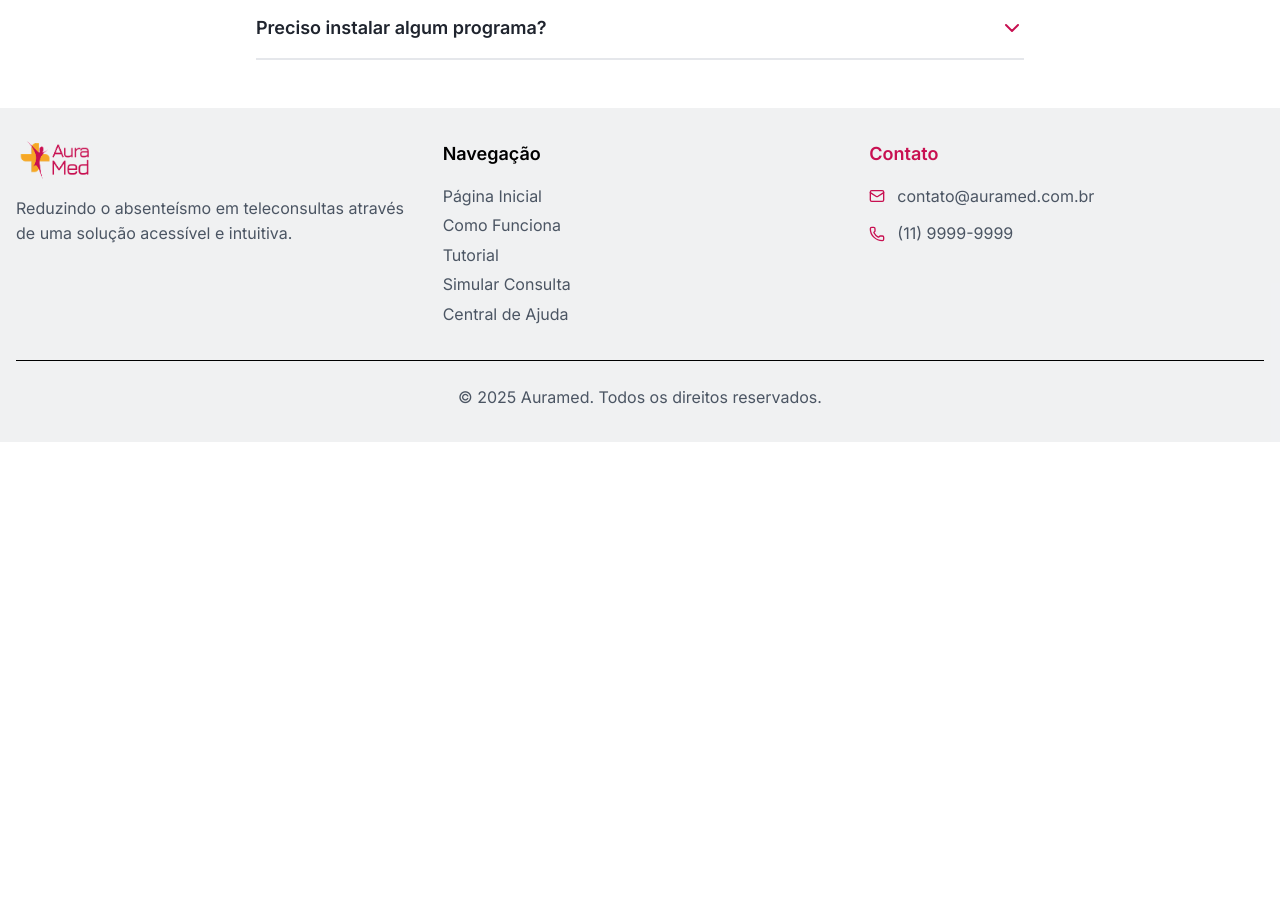
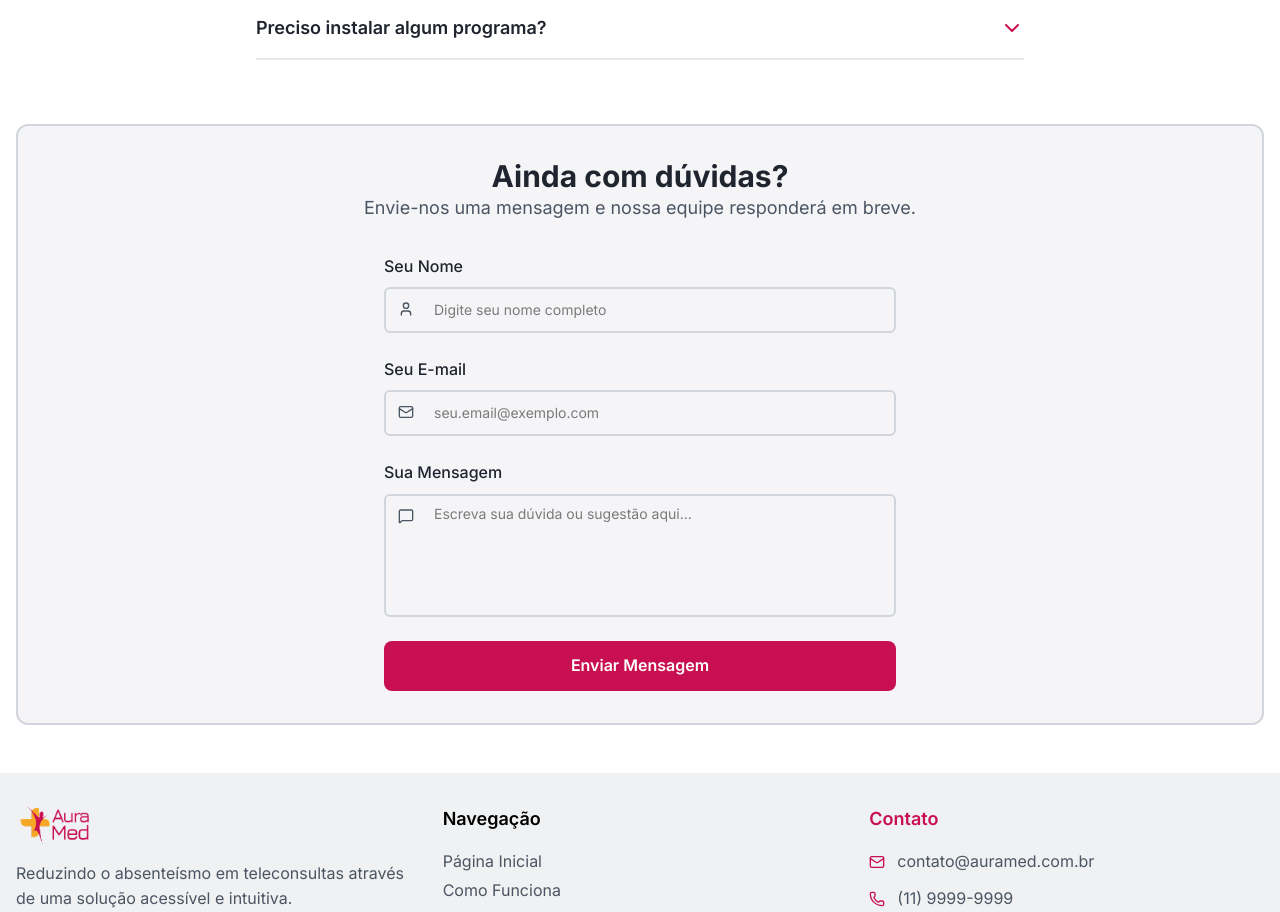
Before and after one commit to FIAP-AURAMED/auramed-sem2-front, a React (Vite) app: page /central-ajuda in a window 1280 px wide. Shown: the part 480-1392 px from the top of the page. Before the commit the page ends 922 px from the top, so only its background shows below. Built offline with nearby package versions, Linux system fonts and the light colour scheme.

Commit message:
Adicionado componente formContato ao Central de Ajuda

```diff
--- a/src/routes/CentralAjuda/index.tsx
+++ b/src/routes/CentralAjuda/index.tsx
@@ -1,4 +1,5 @@
 import FaqItem from '../../components/FaqItem'; // Importe o novo componente
+import FormContato from '../../components/FormContato';
 
 export default function CentralAjuda() {
 
@@ -41,6 +42,10 @@ export default function CentralAjuda() {
                     />
                 ))}
             </section>
+
+            <section>
+                <FormContato/>
+            </section>
         </div>
     );
 }
```
